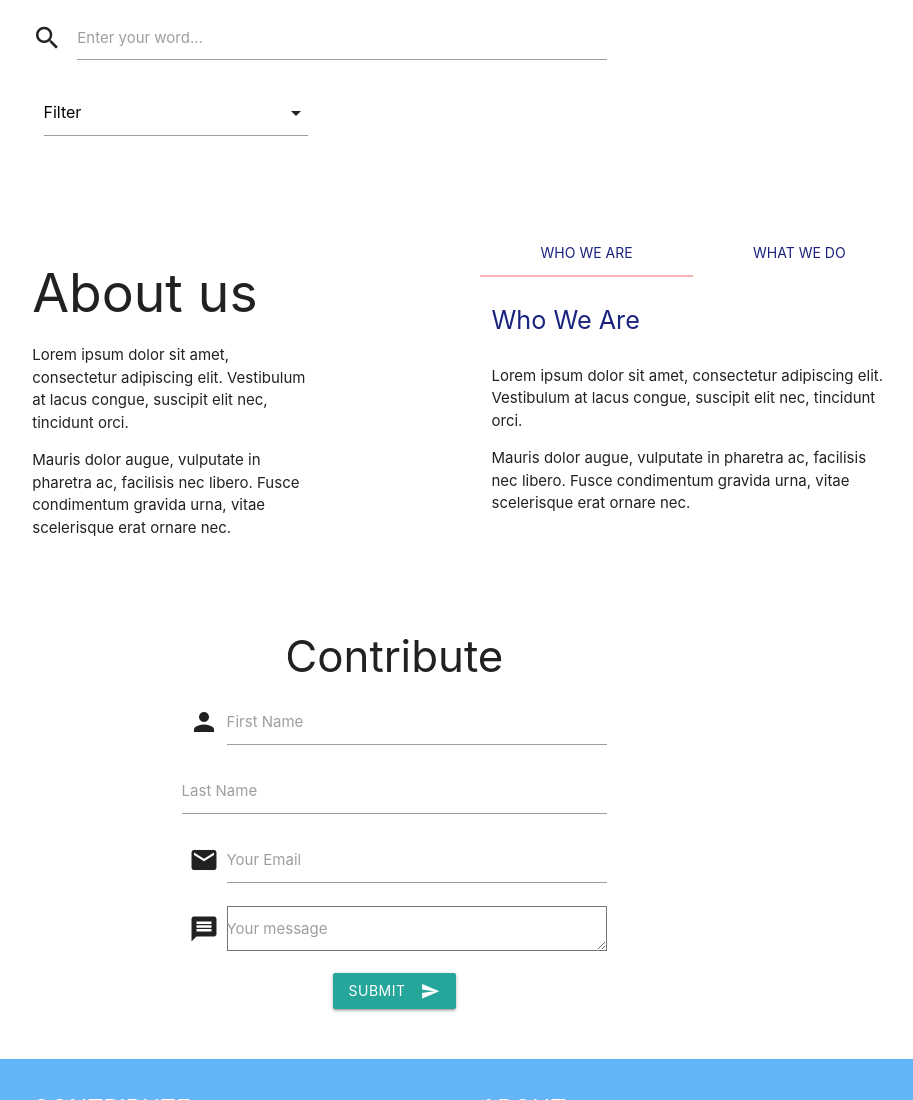
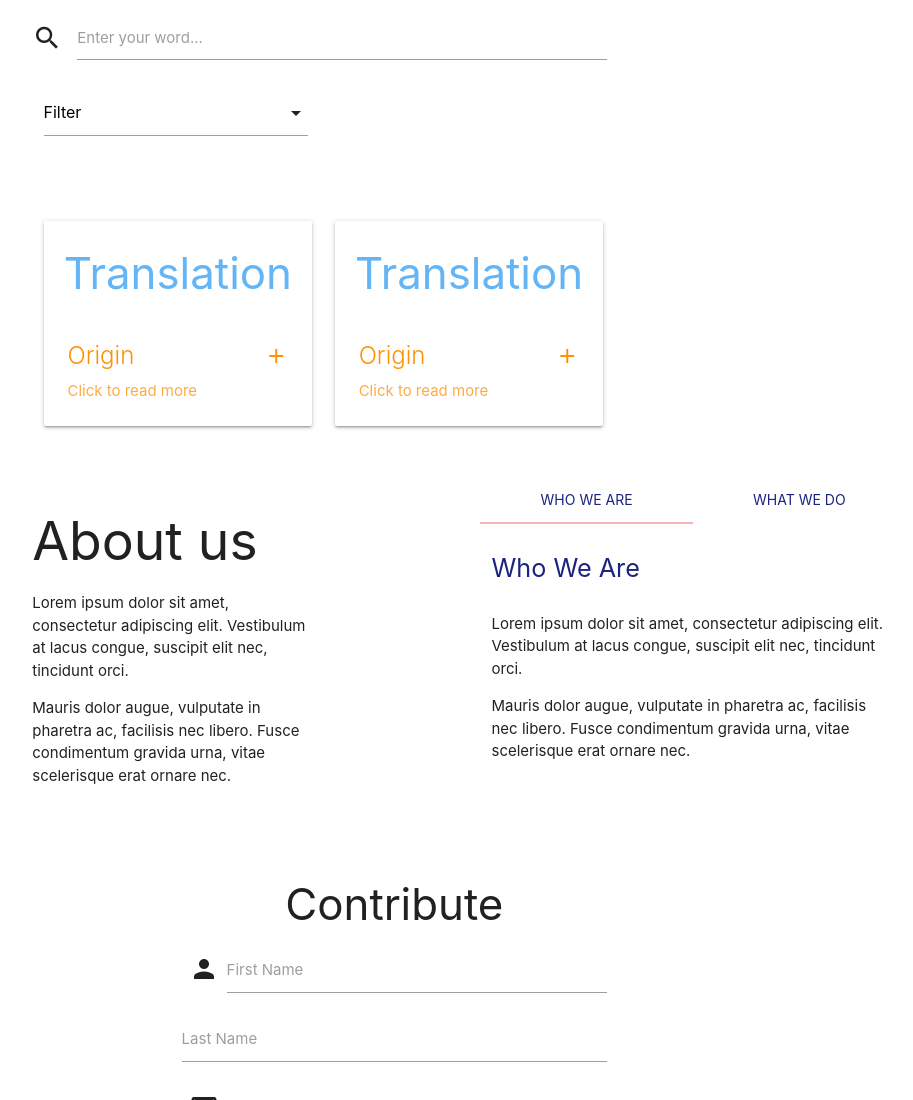
Before and after one commit to Samantha-Sokolis/team-project-1, a plain HTML site: page index.html in a window 1280 px wide. Shown: the top 1100 px of the page, without its empty margins (171-1084 px from the left). Drawn offline with nearby package versions, Linux system fonts and the light colour scheme.

Commit message:
add html and formatting for result cards

```diff
--- a/index.html
+++ b/index.html
@@ -53,7 +53,65 @@
                   </form>
               </div>
         </div>
-        <!-- Result cards -->
+<!-- Result card for translation with activator to show more -->
+        <section class="results-all">
+            <div class="container">
+            <div class="row">
+                <div class="col s12">
+                <div class="col s4 result">
+                    <div class="card">
+                        <div class="row"></div>
+                        <div class="card-translation center blue-text text-lighten-2">
+                          <h3 class="activator">Translation</h3>
+                        </div>
+                        <div class="card-content">
+                          <span class="card-title activator orange-text text-accent-3 origin" >Origin<i class="material-icons right">add</i></span>
+                          <p class="activator orange-text text-accent-2">Click to read more</p>
+                        </div>
+<!--Card reveal to display additional information-->
+                        <div class="card-reveal blue lighten-2">
+                          <span class="card-title white-text">Translation<i class="material-icons right">close</i></span>
+<!--List items showing additional information for each card-->
+                          <ul class="white-text more">
+                            <li class="origin"><b>Origin: </b>example</li>
+                            <li class="definition"><b>Definition: </b>example</li>
+                            <li class="context"><b>Context: </b>example</li>
+                            <li class="phonetic"><b>Phonetic: </b>example</li>
+                            <li class="similar"><b>Similar: </b>example</li>
+                          </ul>
+                        </div>
+                      </div>
+                      </div>
+                      <div class="col s4 result">
+                      <div class="card">
+                        <div class="row"></div>
+                        <div class="card-translation center blue-text text-lighten-2">
+                          <h3 class="activator">Translation</h3>
+                        </div>
+                        <div class="card-content">
+                          <span class="card-title activator orange-text text-accent-3 origin" >Origin<i class="material-icons right">add</i></span>
+                          <p class="activator orange-text text-accent-2">Click to read more</p>
+                        </div>
+<!--Card reveal to display additional information-->
+                        <div class="card-reveal blue lighten-2">
+                          <span class="card-title white-text">Translation<i class="material-icons right">close</i></span>
+<!--List items showing additional information for each card-->
+                          <ul class="white-text more">
+                            <li class="origin"><b>Origin: </b>example</li>
+                            <li class="definition"><b>Definition: </b>example</li>
+                            <li class="context"><b>Context: </b>example</li>
+                            <li class="phonetic"><b>Phonetic: </b>example</li>
+                            <li class="similar"><b>Similar: </b>example</li>
+                          </ul>
+                        </div>
+                      </div>
+                      </div>
+                      </div>
+                </div>
+              </div>
+
+              </div>
+          </section>
         <!-- Result cards more BEC-->
 
         <!-- Recent search ASISH-->
```
